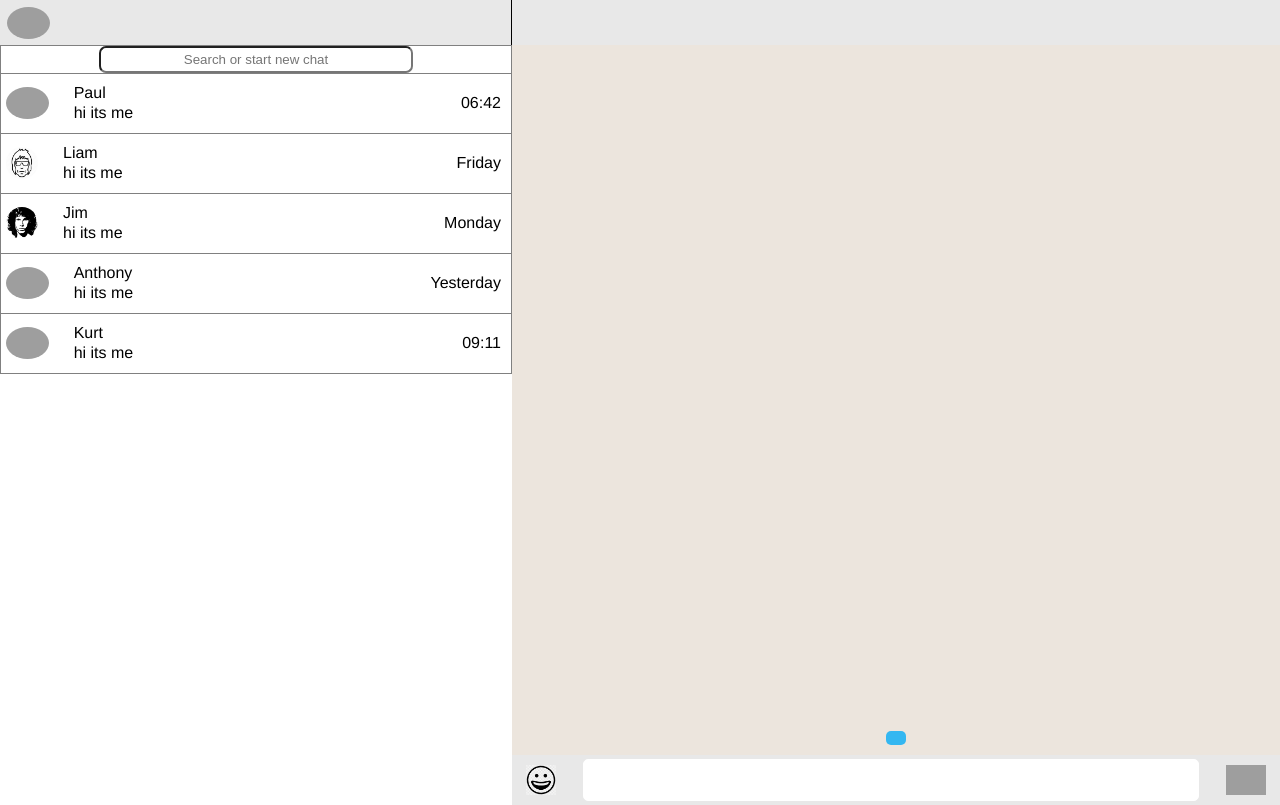
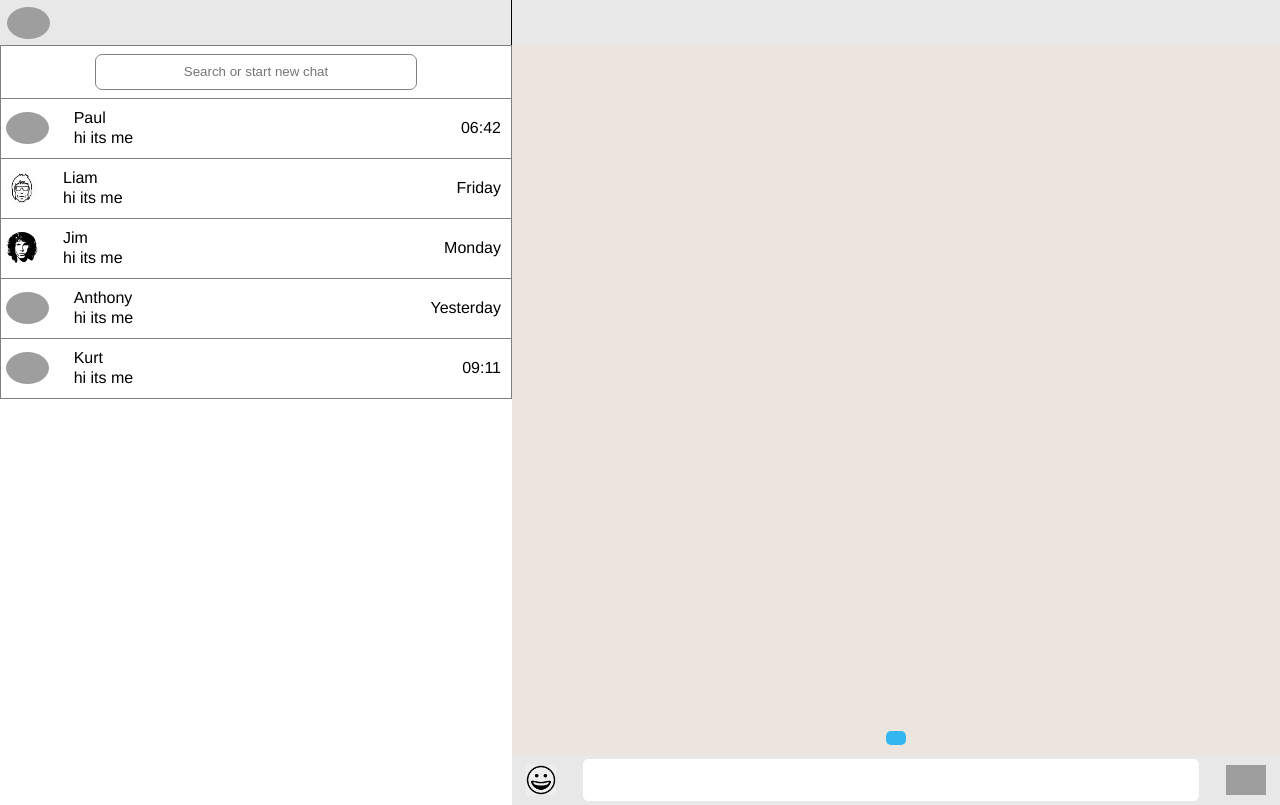
Before and after one commit to ofirlevy6658/whatsapp-mock, a React (Create React App) app: page / in a window 1280 px wide. Built offline with nearby package versions, Linux system fonts and the light colour scheme; grey boxes are pictures that could not be loaded.

Commit message:
search now working

```diff
--- a/src/components/ChatList/ChatList.tsx
+++ b/src/components/ChatList/ChatList.tsx
@@ -9,7 +9,12 @@ interface Props {
 
 const ChatList = ({ contactList, selectedChat }: Props) => {
 	const [isSelected, setIsSelected] = useState(false);
+	const [searchValue, setSearchValue] = useState("");
+
 	const renderContactList = contactList.map((contact) => {
+		if (!contact.name.toLowerCase().startsWith(searchValue.toLowerCase()))
+			return;
+
 		return (
 			<div
 				// style={{ backgroundColor: isSelected ? "grey" : "white" }}
@@ -40,6 +45,8 @@ const ChatList = ({ contactList, selectedChat }: Props) => {
 				className="search-bar"
 				placeholder="Search or start new chat"
 				type="text"
+				value={searchValue}
+				onChange={(e) => setSearchValue(e.currentTarget.value)}
 			/>
 			{renderContactList}
 		</div>
--- a/src/components/ChatList/chatList.scss
+++ b/src/components/ChatList/chatList.scss
@@ -3,10 +3,12 @@
     cursor: pointer;
     .search-bar{
         border-radius: 7px;
+        padding: 7px;
         width: 60%;
         display: block;
-        margin:auto;
+        margin: 7.5px auto;
         height: 1.3rem;
+        border: 1px solid grey;
     }
 
 
```
